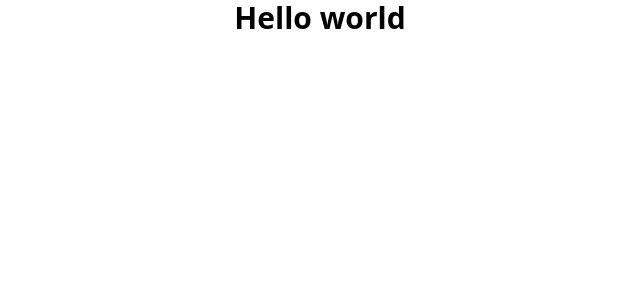
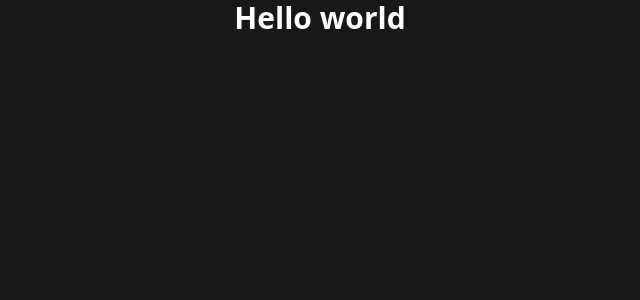
Before and after one commit to ASproson/react-challenges, a React (Create React App) app: page / in a window 1280 px wide. Shown: the top 300 px of the page, without its empty margins (320-960 px from the left). Built offline with nearby package versions, Linux system fonts and the light colour scheme.

Commit message:
Darkens bg

```diff
--- a/src/App.css
+++ b/src/App.css
@@ -1,5 +1,9 @@
 .App {
   text-align: center;
+}
+
+body {
+  background-color: rgb(25, 24, 24);
 }
 
 .App-logo {
--- a/src/App.tsx
+++ b/src/App.tsx
@@ -1,7 +1,7 @@
 import "./App.css";
 
 function App() {
-  return <div className="App text-3xl font-bold">Hello world</div>;
+  return <div className="App text-3xl font-bold text-white">Hello world</div>;
 }
 
 export default App;
```
